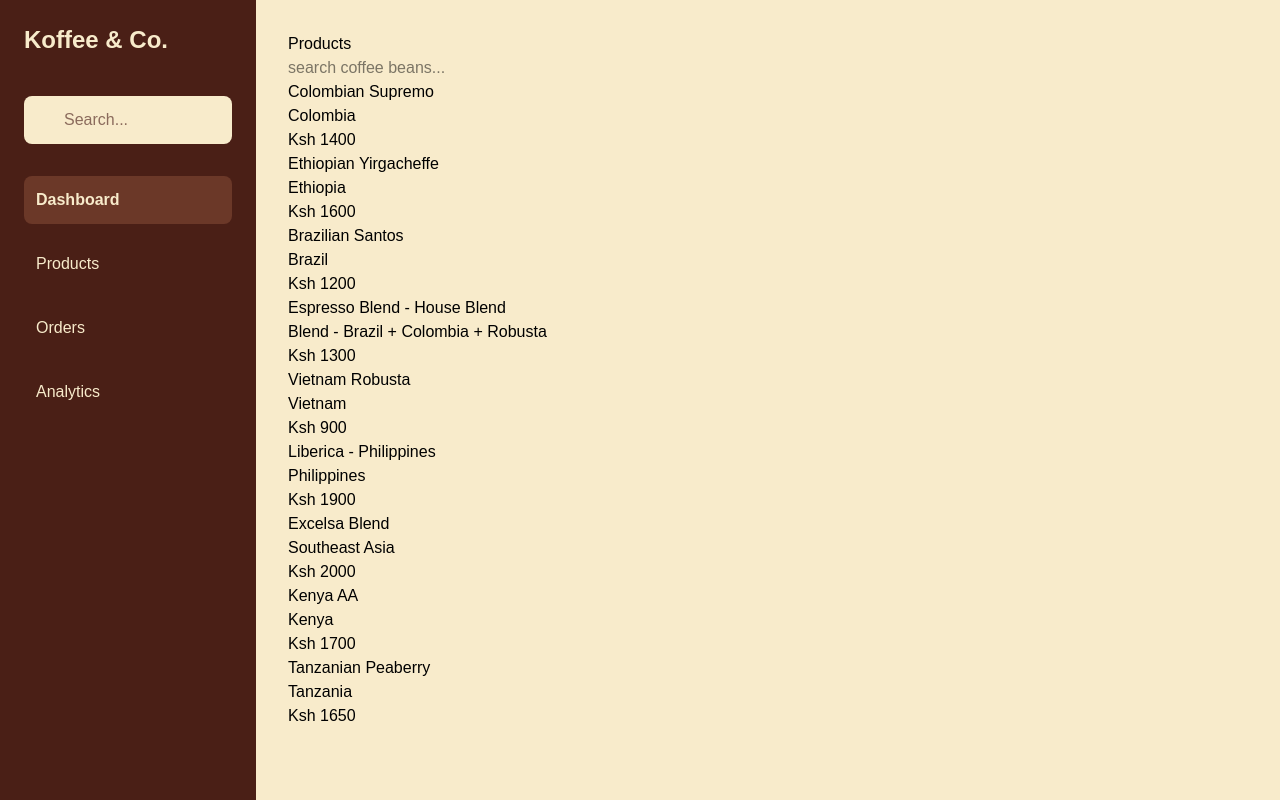
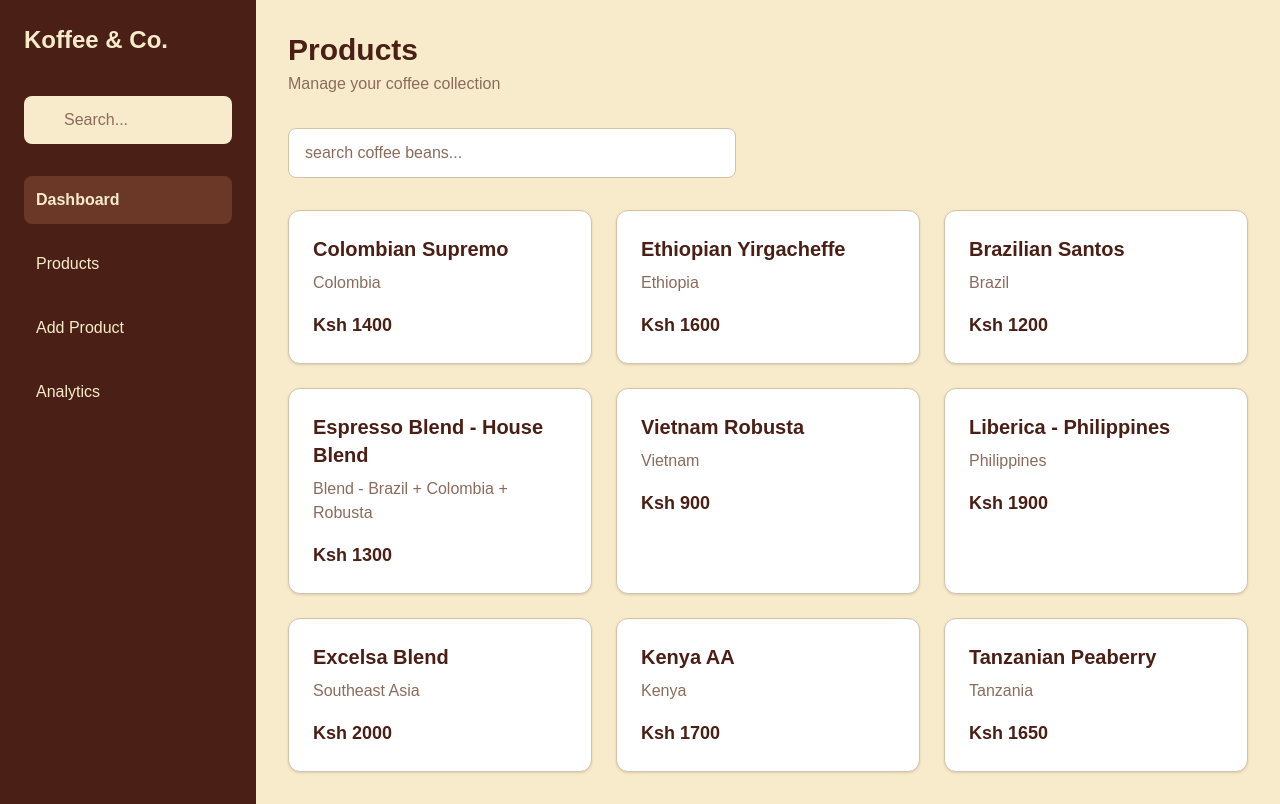
Before and after one commit to Linda-Tots/Koffee-Co., a React (Vite) app: page /products in a window 1280 px wide. Built offline with nearby package versions, Linux system fonts and the light colour scheme.

Commit message:
Feature: Complete dashboard and product page styling

```diff
--- a/src/components/ProductSearch.jsx
+++ b/src/components/ProductSearch.jsx
@@ -24,21 +24,30 @@ function ProductSearch() {
     return (
 
         // search in put display
-        <div>
+        <div className="w-full">
             <input
                   type="text"
                   placeholder="search coffee beans..."
                   value={myProduct}
                   onChange={(e) => setMyProduct(e.target.value)}
-
+                  className="w-full max-w-md bg-white border border-[#D6C2A8] rounded-lg px-4 py-3 text-[#4A1F16] placeholder-[#8B6B5C] outline-none focus:ring-2 focus:ring-[#C49A6C]"
                  />
 
-                 <div>
+                 <div className="grid grid-cols-1 sm:grid-cols-2 lg:grid-cols-3 gap-6 mt-8">
                     {result.map((bean) => (
-                        <div key={bean.id}>
-                            <h3>{bean.name}</h3>
-                            <p>{bean.origin}</p>
-                            <p>Ksh {bean.price}</p>
+                        <div
+                            key={bean.id}
+                            className="bg-white border border-[#D6C2A8] rounded-xl p-6 shadow-sm hover:shadow-md transition-shadow"
+                        >
+                            <h3 className="text-xl font-bold text-[#4A1F16]">
+                                {bean.name}
+                            </h3>
+                            <p className="text-[#8B6B5C] mt-2">
+                                {bean.origin}
+                            </p>
+                            <p className="text-lg font-semibold text-[#4A1F16] mt-4">
+                                Ksh {bean.price}
+                            </p>
                         </div>
                     ))}
 
--- a/src/components/Sidebar.jsx
+++ b/src/components/Sidebar.jsx
@@ -22,8 +22,8 @@ function Sidebar() {
                     Products
                 </a>
 
-                <a href="/orders" className="p-3 rounded-lg hover:bg-[#6B3828]">
-                    Orders
+                <a href="/add-product" className="p-3 rounded-lg hover:bg-[#6B3828]">
+                    Add Product
                 </a>
 
                 <a href="/analytics" className="p-3 rounded-lg hover:bg-[#6B3828]">
--- a/src/pages/DashboardPage.jsx
+++ b/src/pages/DashboardPage.jsx
@@ -30,7 +30,7 @@ function DashboardPage() {
 
                 <StatCard
                   title="Out of Stock"
-                  value="-"
+                  value="7"
                   description="Stock status"
                 />
               </div>
--- a/src/pages/ProductsPage.jsx
+++ b/src/pages/ProductsPage.jsx
@@ -1,8 +1,16 @@
 import ProductSearch from "../components/ProductSearch";
 function ProductsPage() {
     return(
-        <div>
-            <h1>Products</h1>
+        <div className="w-full max-w-6xl mx-auto">
+             <header className="mb-8">
+                 <h1 className="text-3xl font-bold text-[#4A1F16]">
+                     Products
+                </h1>
+                <p className="text-base text-[#8B6B5C] mt-1">
+                    Manage your coffee collection
+                </p>
+            </header>
+
             <ProductSearch />
         </div>
     )
```
